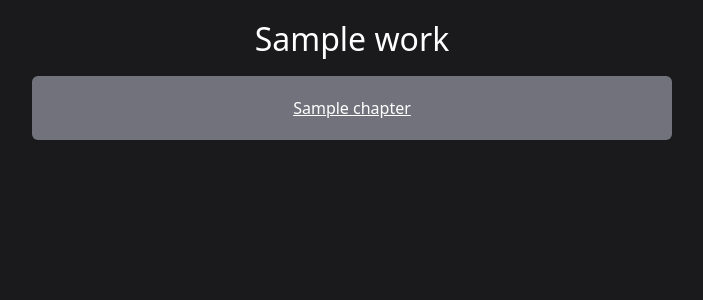
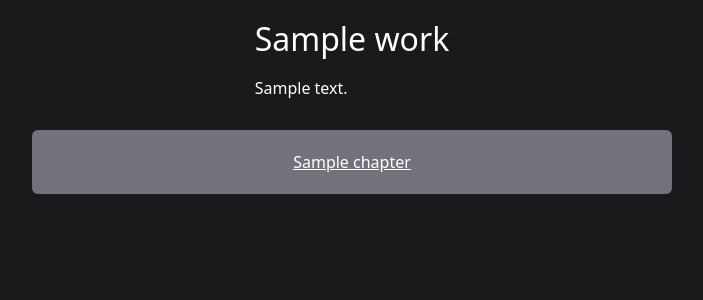
Before and after one commit to zNitche/ao3-web-reader, a Flask app: page /works/1/chapters in a window 1280 px wide. Shown: the part 56-356 px from the top of the page, without its empty margins (288-991 px from the left). Run offline with Flask 2, Linux system fonts and the light colour scheme; a user stored in the database is signed in; tables that the repository leaves empty hold one stand-in row (values such as "Sample post"); parts of the project's set-up code (start-up, migrations or seed data) failed here and were passed over.

Commit message:
added getting works description

```diff
--- a/ao3_web_reader/app_modules/processes/scraper_process.py
+++ b/ao3_web_reader/app_modules/processes/scraper_process.py
@@ -47,10 +47,12 @@ class ScraperProcess(ProcessBase):
             # work_data = works_utils.get_work(self.work_id)
             work_data = self.get_work()
 
+            work_description = works_utils.get_work_description(self.work_id)
+
             with db_utils.db_session_scope(self.db_session) as session:
                 tag = session.query(models.Tag).filter_by(owner_id=self.owner_id, name=self.tag_name).first()
 
-                work = models_utils.create_work_model(work_data, self.owner_id, tag.id)
+                work = models_utils.create_work_model(work_data, self.owner_id, tag.id, work_description)
                 work.chapters = models_utils.create_chapters_models(work_data)
 
                 session.add(work)
--- a/ao3_web_reader/blueprints/works/templates/chapters.html
+++ b/ao3_web_reader/blueprints/works/templates/chapters.html
@@ -3,19 +3,24 @@
 
 <div class="main-content-wrapper">
     <div class="main-content-container">
-        <div class="main-content-title">
+        <div class="work-header">
             <h2>
                 {{ work.name }}
             </h2>
+            {% if work.description %}
+                <div class="work-description">
+                    {{ work.description }}
+                </div>
+            {% endif %}
         </div>
         {% for chapter in work.chapters %}
-            <div class="content-item">
-                <div class="item-title">
-                    <a href="{{ url_for('works.chapter', work_id=work.work_id, chapter_id=chapter.chapter_id) }}">
+            <a class="chapter-nav-bar" href="{{ url_for('works.chapter', work_id=work.work_id, chapter_id=chapter.chapter_id) }}">
+                <div class="content-item">
+                    <div class="item-title">
                         {{ chapter.title }}
-                    </a>
+                    </div>
                 </div>
-            </div>
+            </a>
         {% endfor %}
     </div>
 </div>
--- a/ao3_web_reader/static/main.css
+++ b/ao3_web_reader/static/main.css
@@ -36,6 +36,10 @@ body {
     gap: 0 20px !important;
 }
 
+.main-container a:hover {
+    color: #cccccc;
+}
+
 .main-content-wrapper {
     display: flex;
     align-items: center;
@@ -52,7 +56,14 @@ body {
     gap: 10px 0;
 }
 
-.main-content-title {
+.work-header {
+    display: flex;
+    flex-direction: column;
+    gap: 10px 0;
+    margin-bottom: 20px;
+}
+
+.work-description {
 
 }
 
@@ -77,6 +88,11 @@ body {
     width: 100%;
 }
 
+.chapter-nav-bar {
+    width: 100%;
+    color: #ffffff;
+}
+
 .item-title {
 
 }
@@ -98,10 +114,6 @@ body {
 
 .modal-content {
     background-color: #4E4E50 !important;
-}
-
-.content-item {
-
 }
 
 .content-item-name {
--- a/ao3_web_reader/utils/models_utils.py
+++ b/ao3_web_reader/utils/models_utils.py
@@ -35,11 +35,12 @@ def create_chapter_model(chapter_data):
     return chapter
 
 
-def create_work_model(work_data, owner_id, tag_id):
+def create_work_model(work_data, owner_id, tag_id, description):
     work = models.Work(name=work_data[WorksConsts.NAME],
                        owner_id=owner_id,
                        tag_id=tag_id,
-                       work_id=work_data[WorksConsts.WORK_ID])
+                       work_id=work_data[WorksConsts.WORK_ID],
+                       description=description)
 
     return work
 
```
Also changed, not shown: ao3_web_reader/models.py (+5 -2 lines), ao3_web_reader/utils/works_utils.py (+9 -0 lines), tests/unit/test_models.py (+3 -1 lines).
